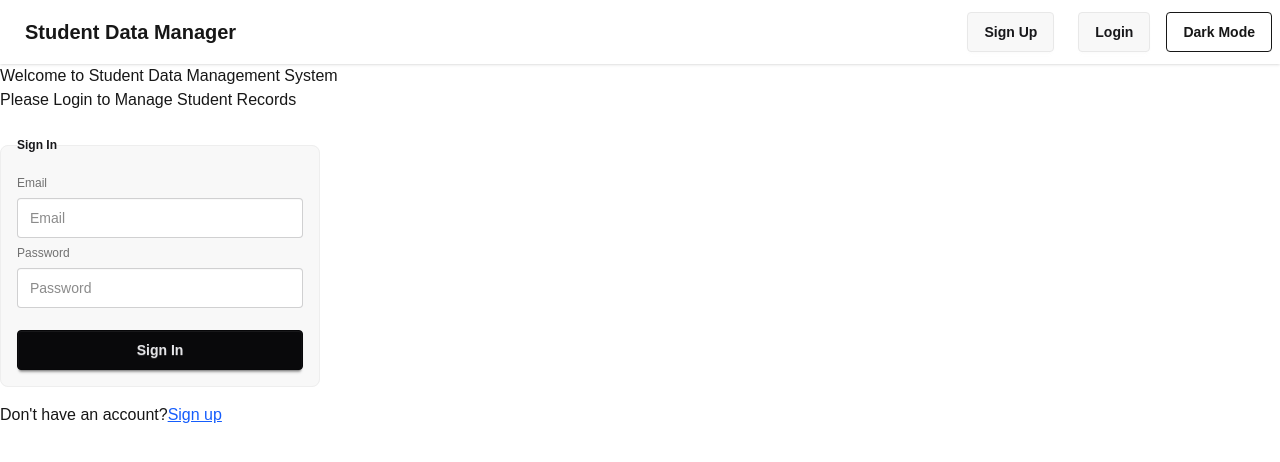
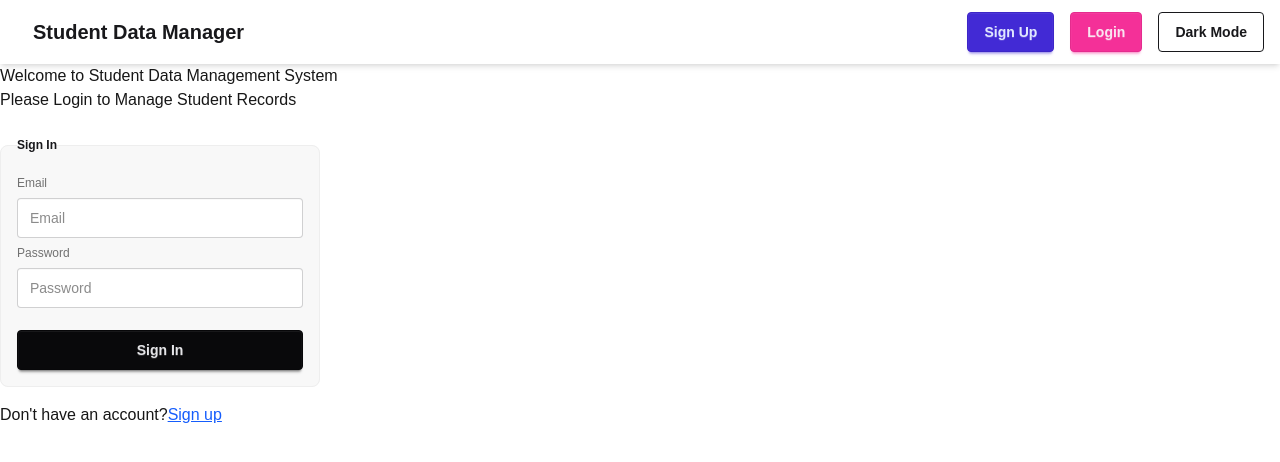
Before and after one commit to Username-Red/sdm-system, a Next.js app: page / in a window 1280 px wide. Shown: the top 462 px of the page. Built offline with nearby package versions, Linux system fonts and the light colour scheme; no server answers; the database is empty.

Commit message:
Updated dakr/light theme, fixed hydration error

```diff
--- a/app/components/Header.tsx
+++ b/app/components/Header.tsx
@@ -1,5 +1,6 @@
 "use client";
 
+import { useEffect, useState } from "react";
 import Link from "next/link";
 import { useAuthState } from "react-firebase-hooks/auth";
 import { auth } from "../firebase/config";
@@ -7,31 +8,49 @@ import { signOut } from "firebase/auth";
 import ThemeBtn from "./ThemeBtn";
 
 const Header = () => {
+  const [mounted, setMounted] = useState(false);
   const [user] = useAuthState(auth);
 
+  useEffect(() => {
+    setMounted(true);
+  }, []);
+
+  if (!mounted) return null;
+
   return (
-    <div className="navbar bg-base-100 shadow-sm flex justify-between">
+    <div className="navbar bg-base-100 text-base-content shadow-md px-4">
       {/* Left Side */}
       <div className="navbar-start">
-        <a className="btn btn-ghost text-xl">Student Data Manager</a>
+        <span className="btn btn-ghost text-xl">
+          Student Data Manager
+        </span>
       </div>
 
       {/* Right Side */}
       <div className="navbar-end flex items-center gap-4">
-
         {user ? (
           <>
-            <span className="font-semibold">Welcome, {user.email}</span>
-            <button className="btn btn-neutral" onClick={() => signOut(auth)}>
+            <span className="font-semibold">
+              Welcome, {user.email}
+            </span>
+            <button
+              className="btn btn-neutral"
+              onClick={() => signOut(auth)}
+            >
               Sign Out
             </button>
           </>
         ) : (
           <>
-            <Link href="/auth/signup" className="btn mr-2">Sign Up</Link>
-            <Link href="/auth/login" className="btn">Login</Link>
+            <Link href="/auth/signup" className="btn btn-primary">
+              Sign Up
+            </Link>
+            <Link href="/auth/login" className="btn btn-secondary">
+              Login
+            </Link>
           </>
         )}
+
         <ThemeBtn />
       </div>
     </div>
```
